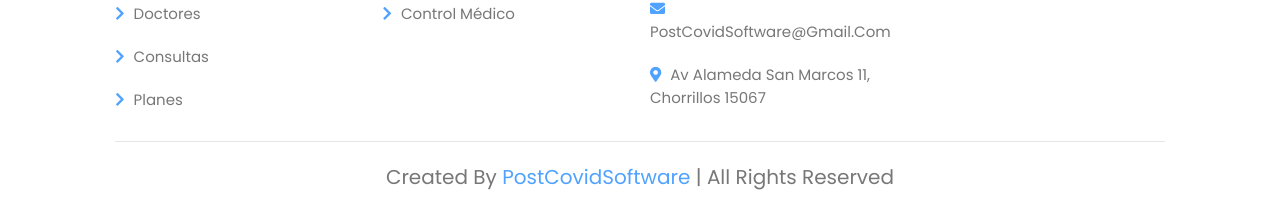
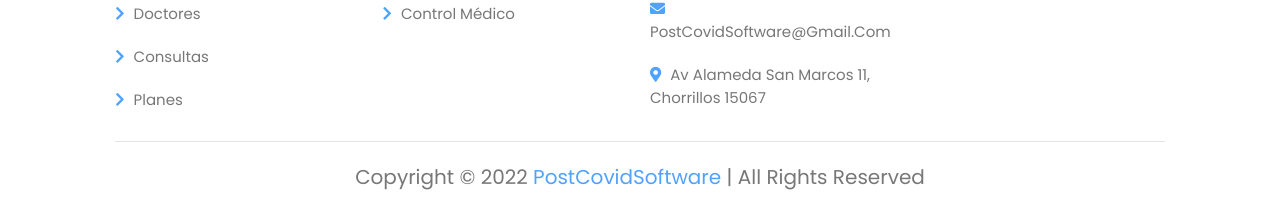
Before and after one commit to ArquitecturaWebGrupo1/Post-Covid.github.io, a plain HTML site: page index.html in a window 1280 px wide. Shown: the part 6045-6267 px from the top of the page. Drawn offline with Linux system fonts and the light colour scheme.

Commit message:
Tercera Versión

```diff
--- a/index.html
+++ b/index.html
@@ -332,7 +332,7 @@
 
     </div>
 
-    <div class="credit"> created by <span>PostCovidSoftware</span> | all rights reserved </div>
+    <div class="credit"> Copyright © 2022 <span>PostCovidSoftware</span> | all rights reserved </div>
 
 </section>
 
```
